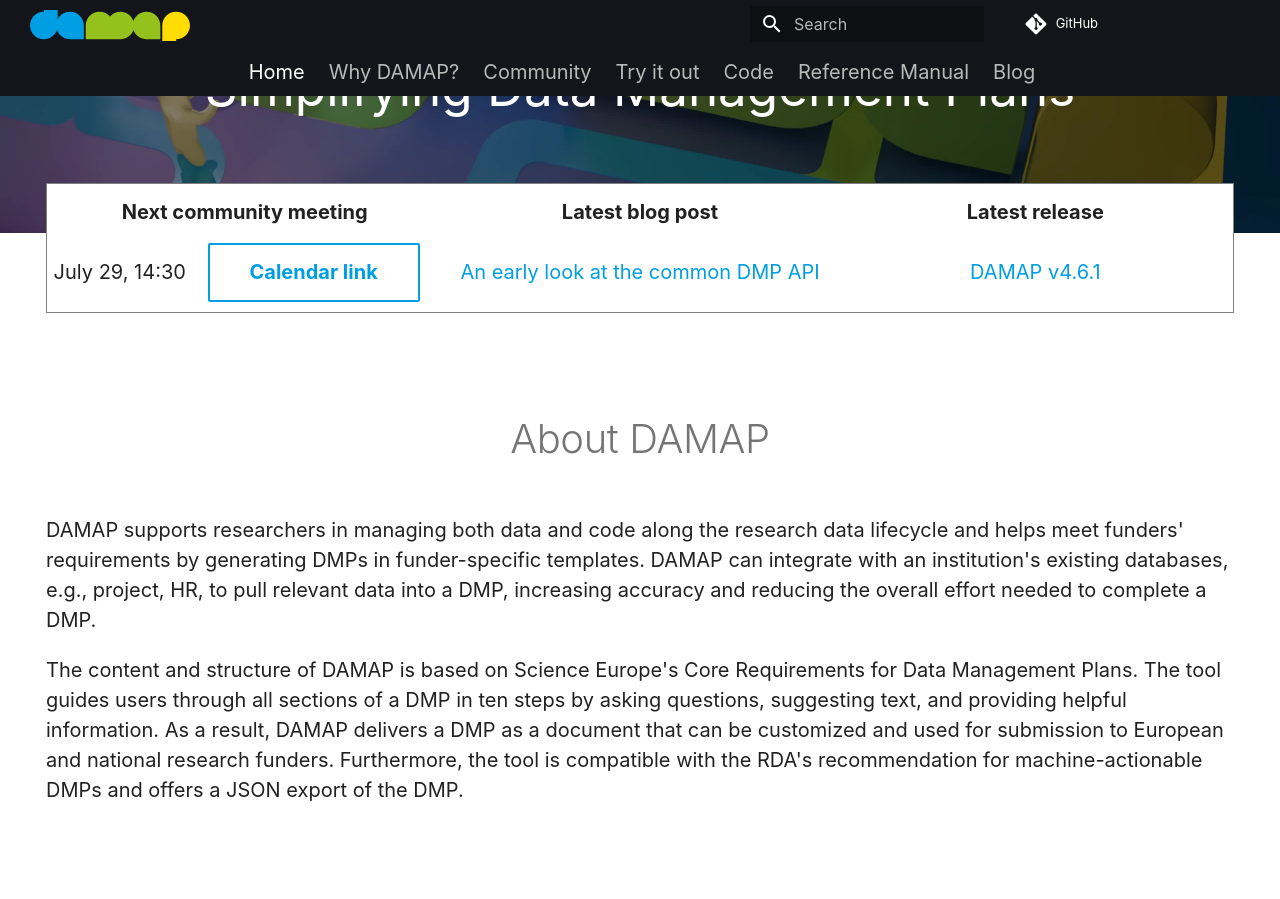
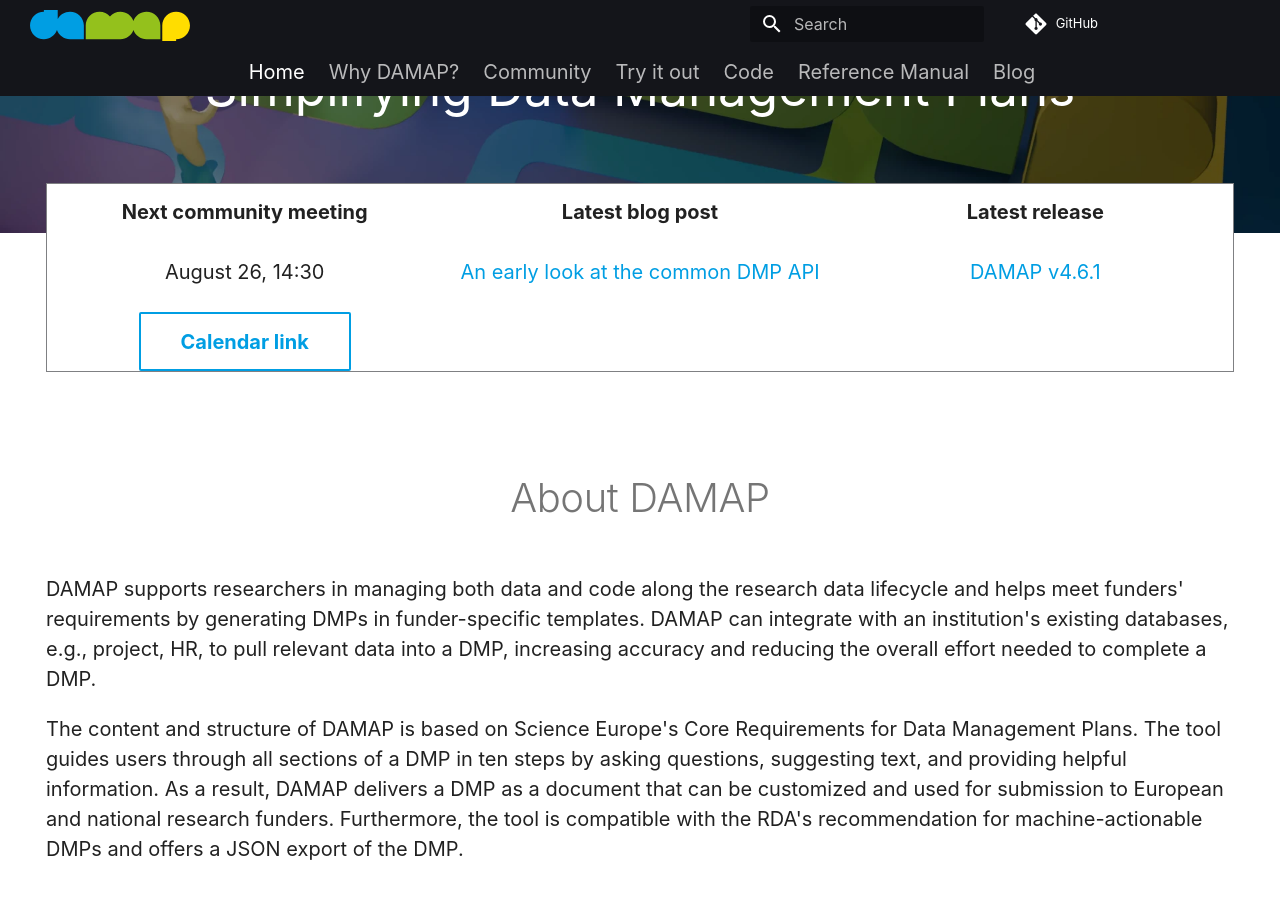
Before and after one commit to damap-org/damap-website, an MkDocs documentation site: the page built from docs/index.md, in a window 1280 px wide and 900 px high, scrolled down 311 px. Built offline with MkDocs 1.6.1 and Material for MkDocs 9.7.7, drawn with Linux system fonts in a browser that asks for light colours; plug-ins that fetch from the network failed and are left out.

Commit message:
📅 Update next community meeting date

```diff
--- a/docs/index.md
+++ b/docs/index.md
@@ -12,7 +12,7 @@
     <div class="infobox__item">
         <div class="infobox__title">Next community meeting</div>
         <div class="infobox__data">
-            <span class="infobox__text"><time datetime="2025-07-29T14:30:00+0200">July 29, 14:30</time></span>
+            <span class="infobox__text"><time datetime="2025-08-26T14:30:00+0200">August 26, 14:30</time></span>
             <a href="community-meeting.ics" class="md-button sm">Calendar link</a>
         </div>
     </div>
@@ -80,9 +80,9 @@
 <div class="calendar__block">
 <div class="calendar" markdown>
     <h2>Next community meeting</h2>
-    <time datetime="2025-07-39T14:30:00+0200">
+    <time datetime="2025-08-26T14:30:00+0200">
         <span class="calendar__dow">Tue</span>
-        <span class="calendar__day">Jul 29</span>
+        <span class="calendar__day">Aug 26</span>
         <span class="calendar__time">14:30</span>
     </time>
     <footer>
```
